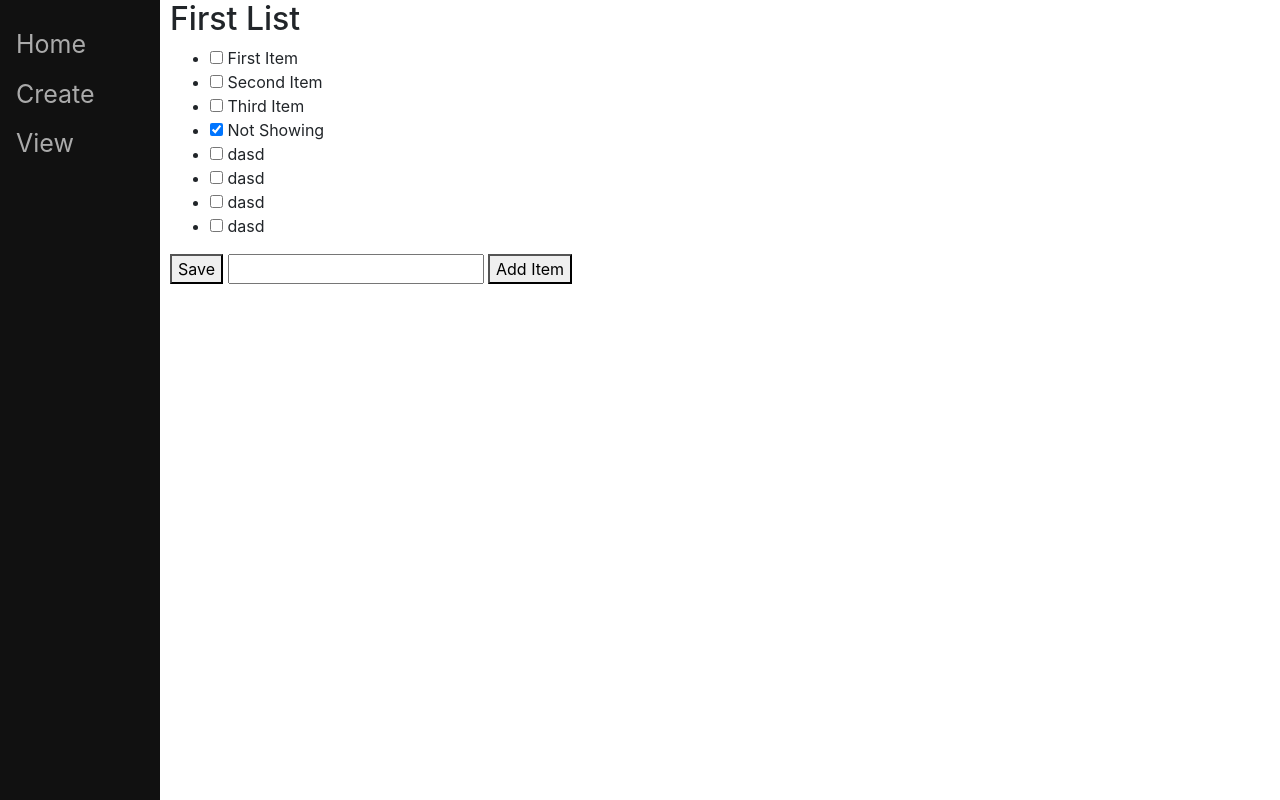
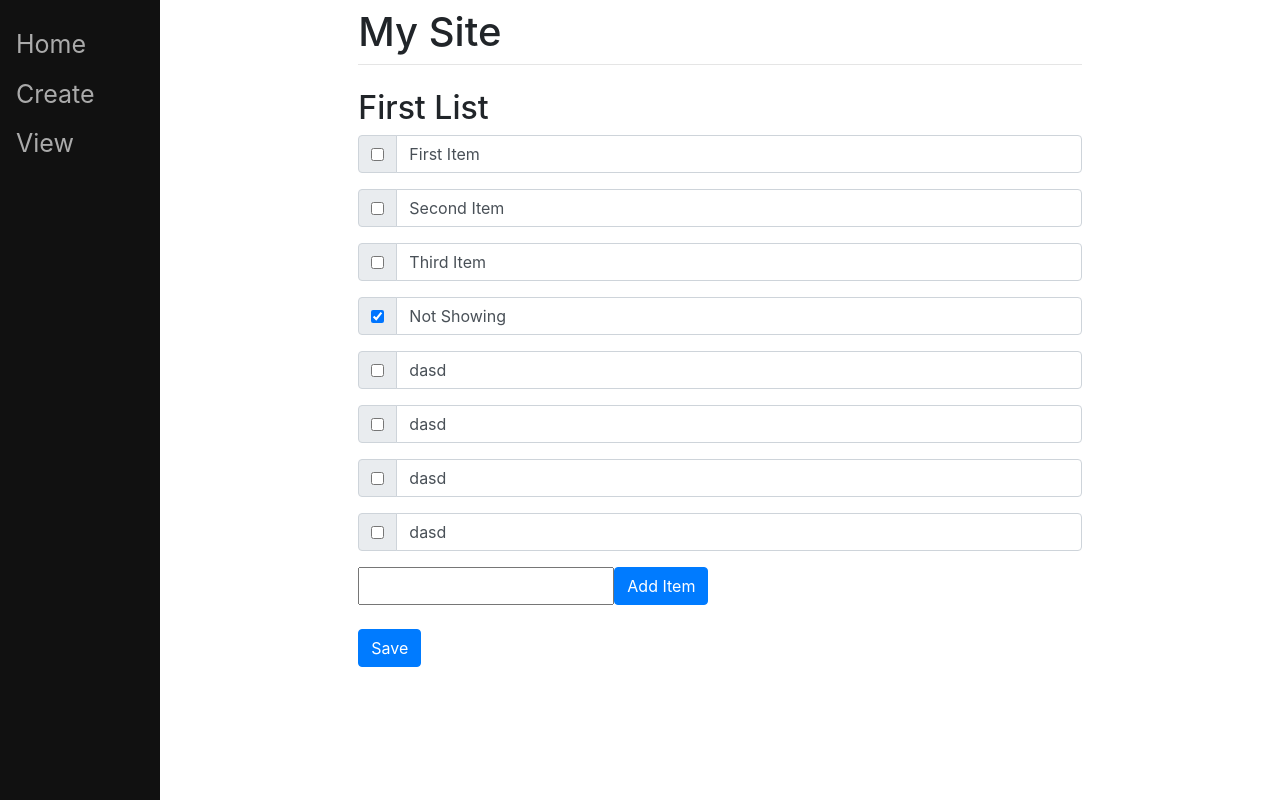
Before and after one commit to Gabriel-Spinola/Sistema-De-Cadastro, a Django app: page /2 in a window 1280 px wide. Run offline with Django 4.2, Linux system fonts and the light colour scheme; data comes from the database, SQL or seed files in the repository; both versions use the stored data as it was after the commit.

Commit message:
adding bootstrap

```diff
--- a/login/main/templates/main/base.html
+++ b/login/main/templates/main/base.html
@@ -24,9 +24,16 @@
         </aside>
 
         <main id="content" name="content">
-            {% block content %} <!--Content Block (Where all content from son pages goes)-->
+            <div class="row justify-content-center">
+                <div class="col-8">
+                    <h1 class="mt-2">My Site</h1>
+                    <hr class="mt-0 mb-4">
 
-            {% endblock %}
+                    {% block content %} <!--Content Block (Where all content from son pages goes)-->
+
+                    {% endblock %}
+                </div>
+            </div>
         </main> <!--#content-->
 
         <!--Bootstrap js-->
--- a/login/main/templates/main/list.html
+++ b/login/main/templates/main/list.html
@@ -9,27 +9,39 @@
     <form method="post" action="#">
         {% csrf_token %} <!--Django validation stuff-->
 
-        <ul>
+        {% for item in ls.item_set.all %}
 
-            {% for item in ls.item_set.all %}
-                {% if item.is_complete == True %}
+            <div class="input-group mb-3">
+                <div class="input-group-prepend">
+                    <div class="input-group-text">
+                        {% if item.is_complete == True %}
 
-                    <li>
-                        <input type="checkbox" value="clicked" name="c{{item.id}}" checked/> {{item.text}}
-                    </li>
+                            <input type="checkbox" value="clicked" name="c{{item.id}}" checked/>
 
-                {% else %}
+                        {% else %}
 
-                    <li><input type="checkbox" value="clicked" name="c{{item.id}}"> {{item.text}}</li>
+                            <input type="checkbox" value="clicked" name="c{{item.id}}">
 
-                {% endif %}
-            {% endfor %}
+                        {% endif %}
+                    </div>
+                </div>
 
-        </ul>
+                <input type="text" value="{{item.text}}" class="form-control"/>
 
-        <button type="submit" name="save" value="save">Save</button>
-        <input type="text" name="new"/>
-        <button type="submit" name="newItem" value="newItem">Add Item</button>
+            </div>
+
+        {% endfor %}
+
+        <div clas="input-group mb-3">
+            <div class="input-group-prepend">
+                <input type="text" name="new"/>
+                <button type="submit" name="newItem" value="newItem" class="btn btn-primary">Add Item</button>
+            </div>
+        </div>
+
+        <br>
+
+        <button type="submit" name="save" value="save" class="btn btn-primary center">Save</button>
 
     </form>
 
```
Also changed, not shown: login/main/templates/main/create.html (+13 -10 lines), login/db.sqlite3.
